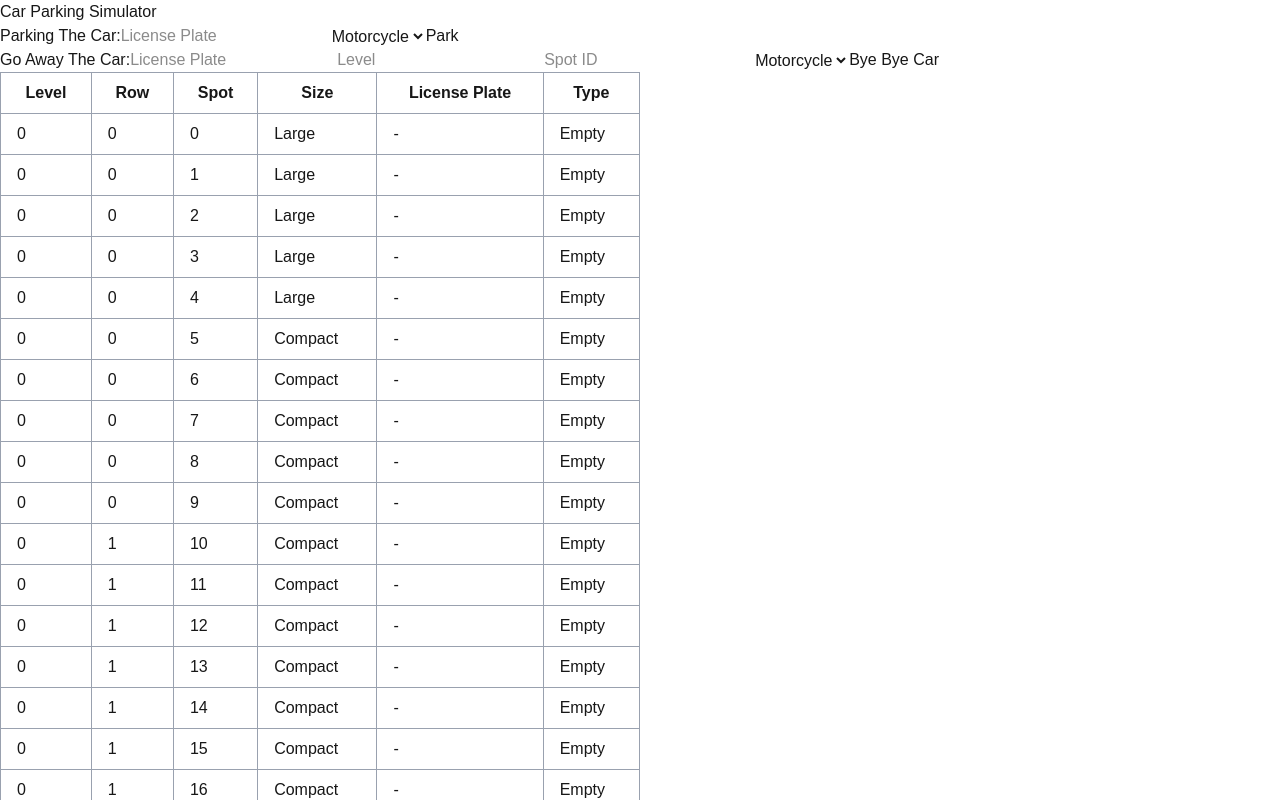
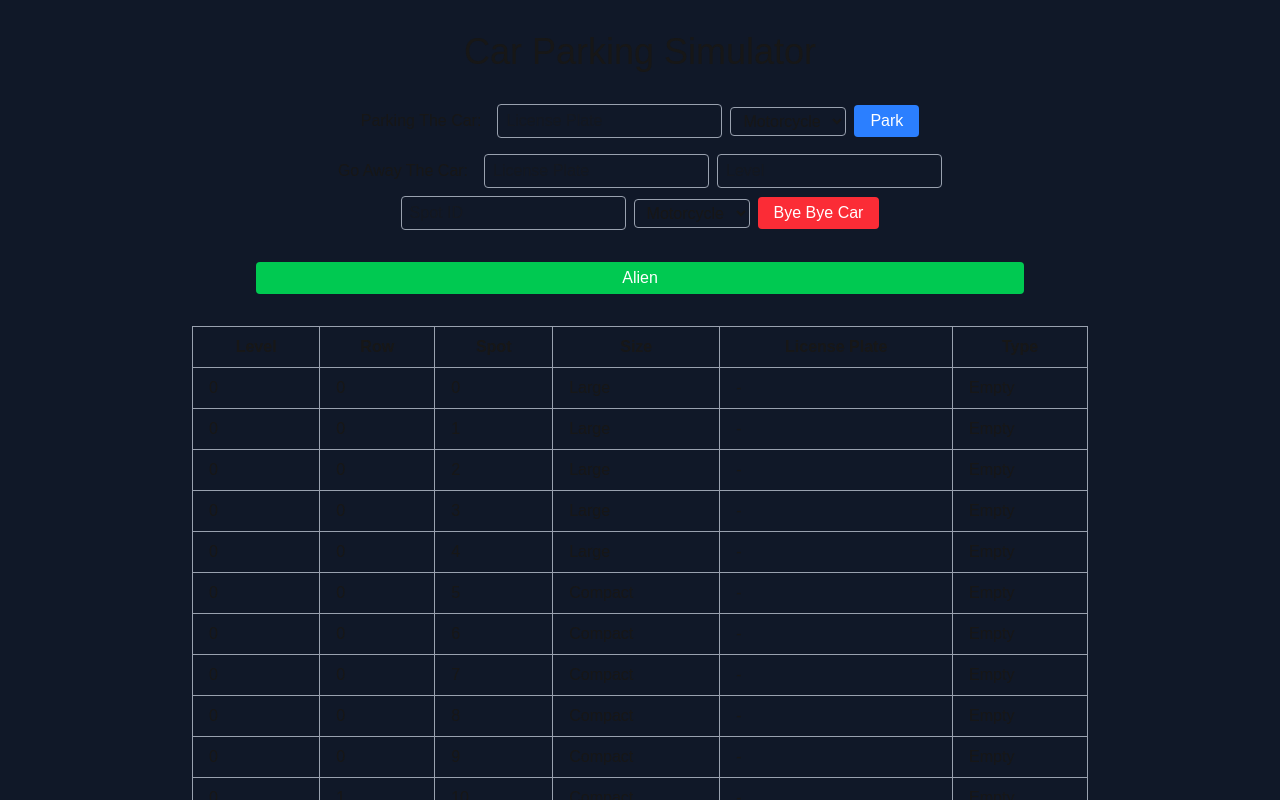
Before and after one commit to Ichi1234/parking-lot, a Next.js app: page / in a window 1280 px wide. Shown: the top 800 px of the page. Built offline with nearby package versions, Linux system fonts and the light colour scheme; no server answers; the database is empty.

Commit message:
feat: alien button is now work

```diff
--- a/models/Level.js
+++ b/models/Level.js
@@ -24,7 +24,11 @@ class Level {
         }
     }
 
-
+    clearAllData() {
+        for (let s = 0; s < this.spots.length; s++) {
+            this.spots[s].clearAllData();
+        }
+    }
     parkVehicle(vehicle) {
         for (let s = 0; s < this.spots.length; s++) {
             if (vehicle.canFitInSpot(this.spots[s]) && this.spots[s].getVehicle() == null) {
--- a/models/ParkingLot.js
+++ b/models/ParkingLot.js
@@ -8,6 +8,11 @@ class ParkingLot {
         this.levels = [];
         for (let i = 0; i < this.NUM_LEVELS; i++) {
             this.levels.push(new Level(i, this.NUM_SPOT_EACH_LEVEL));
+        }
+    }
+    clearAllData() {
+        for (let l = 0; l < this.levels.length; l++) {
+            this.levels[l].clearAllData();
         }
     }
 
--- a/models/ParkingManager.js
+++ b/models/ParkingManager.js
@@ -12,6 +12,17 @@ class ParkingManager {
         }
         return ParkingManager.instance;
     }
+
+    initializeLot() {
+        this.lot = new ParkingLot();
+        this.eachCarType = {"Car": Car, "Bus": Bus, "Motorcycle": Motorcycle};
+    }
+
+    clearAllData() {
+        // Reset internal state directly instead of creating a new instance
+        this.lot.clearAllData();
+    }
+
 
     displayTheSpot() {
         return this.lot.sentDataToFrontend();
@@ -44,3 +55,8 @@ class ParkingManager {
 }
 
 module.exports = new ParkingManager();
+
+const yes = new ParkingManager()
+yes.test()
+yes.clearAllData()
+yes.lot.print()
--- a/models/ParkingSpot.js
+++ b/models/ParkingSpot.js
@@ -12,6 +12,11 @@ class ParkingSpot {
 
     getSize() {
         return this.spotSize;
+    }
+
+    clearAllData() {
+        this.vehicle = null;
+        console.log("FUCKING WORK")
     }
 
     getVehicle() {
--- a/package.json
+++ b/package.json
@@ -9,6 +9,7 @@
     "lint": "next lint"
   },
   "dependencies": {
+    "framer-motion": "^12.6.3",
     "mongoose": "^8.12.1",
     "next": "15.2.3",
     "react": "^19.0.0",
--- /dev/null
+++ b/pages/api/Alien.js
@@ -0,0 +1,29 @@
+import dbConnect from '../../lib/mongodb';
+import ParkingManager from '../../models/ParkingManager';
+import Parking from '../../models/ParkingSchema';
+
+export default async function handler(req, res) {
+    await dbConnect();
+
+    const { method } = req;
+
+    switch (method) {
+
+      case 'DELETE':
+        try {
+
+          await Parking.deleteMany({});
+
+          ParkingManager.clearAllData();
+
+          res.status(201).json({ success: true });
+        } catch (error) {
+          console.log(error)
+          res.status(400).json({ success: false });
+        }
+        break;
+      default:
+        res.status(400).json({ success: false });
+        break;
+    }
+}
--- a/pages/index.js
+++ b/pages/index.js
@@ -1,11 +1,15 @@
 import { useState, useEffect } from "react";
+import { motion, AnimatePresence } from "framer-motion";
 import { useRouter } from "next/navigation";
-
 
 export default function ParkingForm() {
   const [vehicle, setVehicle] = useState([]);
   const [form, setForm] = useState({ licensePlate: "", carType: "Motorcycle" });
   const [goAwayForm, setGoAwayForm] = useState({ licensePlate: "", floor: "", spotID: "", carType: "Motorcycle" });
+
+  // animation thingy
+  const [showImage, setShowImage] = useState(false); // State for image visibility
+  const [showOverlay, setShowOverlay] = useState(false);
 
   const router = useRouter();
 
@@ -14,11 +18,7 @@ export default function ParkingForm() {
   }, []);
 
   const fetchItems = async () => {
-    const res = await fetch('/api/CarParking', {
-      headers: {
-        'Cache-Control': 'no-cache',
-      },
-    });
+    const res = await fetch('/api/CarParking', { headers: { 'Cache-Control': 'no-cache' } });
     const data = await res.json();
     setVehicle(data.data);
   };
@@ -31,88 +31,114 @@ export default function ParkingForm() {
     setGoAwayForm({ ...goAwayForm, [e.target.name]: e.target.value });
   };
 
+
+  const handleAnimationComplete = async () => {
+    setShowOverlay(true);
+
+    try {
+      const res = await fetch("/api/Alien", {
+        method: "DELETE",
+        headers: { "Content-Type": "application/json" },
+        body: JSON.stringify({ action: "alienTriggered" }),
+      });
+      await res.json();
+
+      // Wait a little to ensure the white screen is visible
+      setTimeout(() => {
+        throw new Error("Alien invasion caused system failure!");
+      }, 1500);
+    } catch (error) {
+      throw new Error("Alien invasion caused system failure!");
+    }
+  };
+
   const handleSubmit = async () => {
     const res = await fetch("/api/CarParking", {
       method: "POST",
-      headers: {
-        "Content-Type": "application/json",
-      },
+      headers: { "Content-Type": "application/json" },
       body: JSON.stringify(form),
     });
-    const data = await res.json();
-    console.log("Response:", data);
+    await res.json();
     router.refresh();
     fetchItems();
-
   };
 
   const carGoSubmit = async () => {
     const res = await fetch("/api/CarParking", {
       method: "DELETE",
-      headers: {
-        "Content-Type": "application/json",
-      },
+      headers: { "Content-Type": "application/json" },
       body: JSON.stringify(goAwayForm),
     });
-    const data = await res.json();
-    console.log("Response:", data);
+    await res.json();
     router.refresh();
     fetchItems();
   };
 
   return (
-    <div>
-      <h1>Car Parking Simulator</h1>
-      <div className="flex">
-        <h3>Parking The Car: </h3>
-        <input
-          type="text"
-          name="licensePlate"
-          placeholder="License Plate"
-          value={form.licensePlate}
-          onChange={handleChange}
-        />
-        <select name="carType" id="carType" value={form.carType} onChange={handleChange}>
-          <option value="Motorcycle">Motorcycle</option>
-          <option value="Car">Car</option>
-          <option value="Bus">Bus</option>
+    <div className="bg-gray-900 pd-60 flex flex-col items-center justify-center min-h-screen">
+      <h1 className="text-center text-4xl py-8">Car Parking Simulator</h1>
+
+      <div className="flex flex-col w-full max-w-3xl">
+        {/* Parking Form */}
+        <div className="flex flex-wrap gap-2 mb-4 items-center justify-center">
+          <h3 className="mr-2">Parking The Car: </h3>
+          <input type="text" name="licensePlate" placeholder="License Plate" value={form.licensePlate} onChange={handleChange} className="border border-gray-400 px-2 py-1 rounded" />
+          <select name="carType" id="carType" value={form.carType} onChange={handleChange} className="border border-gray-400 px-2 py-1 rounded">
+            <option className="bg-gray-800" value="Motorcycle">Motorcycle</option>
+            <option className="bg-gray-800" value="Car">Car</option>
+            <option className="bg-gray-800" value="Bus">Bus</option>
           </select>
-        <button onClick={handleSubmit}>Park</button>
+          <button onClick={handleSubmit} className="px-4 py-1 bg-blue-500 text-white rounded">Park</button>
         </div>
 
-      <div className="flex">
-        <h3>Go Away The Car:</h3>
-        <input
-          type="text"
-          name="licensePlate"
-          placeholder="License Plate"
-          value={goAwayForm.licensePlate}
-          onChange={handleGoAwayChange}
-        />
-         <input
-          type="text"
-          name="floor"
-          placeholder="Level"
-          value={goAwayForm.floor}
-          onChange={handleGoAwayChange}
-        />
-        <input
-          type="text"
-          name="spotID"
-          placeholder="Spot ID"
-          value={goAwayForm.spotID}
-          onChange={handleGoAwayChange}
-        />
-
-        <select name="carType" id="carType" value={goAwayForm.carType} onChange={handleGoAwayChange}>
-          <option value="Motorcycle">Motorcycle</option>
-          <option value="Car">Car</option>
-          <option value="Bus">Bus</option>
+        {/* Remove Car Form */}
+        <div className="flex flex-wrap gap-2 mb-8 items-center justify-center">
+          <h3 className="mr-2">Go Away The Car:</h3>
+          <input type="text" name="licensePlate" placeholder="License Plate" value={goAwayForm.licensePlate} onChange={handleGoAwayChange} className="border border-gray-400 px-2 py-1 rounded" />
+          <input type="text" name="floor" placeholder="Level" value={goAwayForm.floor} onChange={handleGoAwayChange} className="border border-gray-400 px-2 py-1 rounded" />
+          <input type="text" name="spotID" placeholder="Spot ID" value={goAwayForm.spotID} onChange={handleGoAwayChange} className="border border-gray-400 px-2 py-1 rounded" />
+          <select name="carType" id="carType" value={goAwayForm.carType} onChange={handleGoAwayChange} className="border border-gray-400 px-2 py-1 rounded">
+            <option className="bg-gray-800" value="Motorcycle">Motorcycle</option>
+            <option className="bg-gray-800" value="Car">Car</option>
+            <option className="bg-gray-800" value="Bus">Bus</option>
           </select>
-        <button onClick={carGoSubmit}>Bye Bye Car</button>
+          <button onClick={carGoSubmit} className="px-4 py-1 bg-red-500 text-white rounded">Bye Bye Car</button>
         </div>
 
-      <table className="border-collapse border border-gray-400 w-[80vh]">
+        {/* Alien Button */}
+        <button onClick={() => setShowImage(!showImage)} className="px-4 py-1 bg-green-500 text-white rounded">Alien</button>
+
+        {/* Image Display with onAnimationComplete */}
+        <AnimatePresence>
+          {showImage && (
+            <motion.img
+              src="/smile_ichi.png"
+              alt="Alien"
+              className="fixed top-1/2 left-1/2 transform -translate-x-1/2 -translate-y-1/2 object-contain z-40"
+              initial={{ scale: 0, rotate: 0 }}
+              animate={{ scale: 1.5, rotate: 360 }}
+              transition={{ duration: 1 }}
+              onAnimationComplete={handleAnimationComplete}
+            />
+          )}
+        </AnimatePresence>
+
+        {/* White overlay that fades in */}
+        <AnimatePresence>
+          {showOverlay && (
+            <motion.div
+              className="fixed inset-0 z-50 bg-white"
+              initial={{ opacity: 0 }}
+              animate={{ opacity: 1 }}
+              transition={{ duration: 1.5 }}
+            />
+          )}
+        </AnimatePresence>
+      </div>
+
+      {/* Parking Table */}
+      <div className="w-full max-w-4xl overflow-x-auto mt-8">
+        <table className="border-collapse border border-gray-400 w-full">
           <thead>
             <tr>
               <th className="border border-gray-400 px-4 py-2">Level</th>
@@ -139,5 +165,6 @@ export default function ParkingForm() {
           </tbody>
         </table>
       </div>
+    </div>
   );
 }
```
Also changed, not shown: 2 other files (tests, documents, lock files or other folders). Lines whose indentation alone changed are shown as unchanged.
